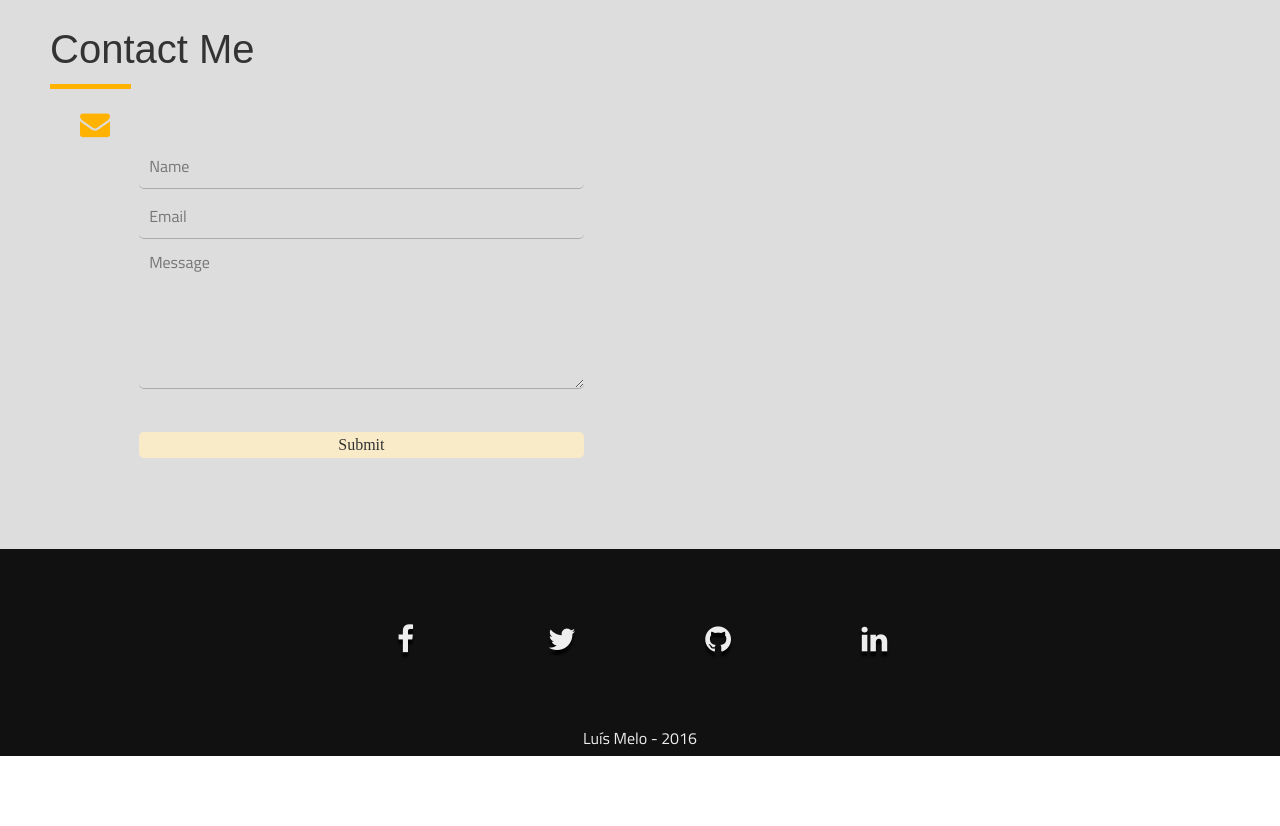
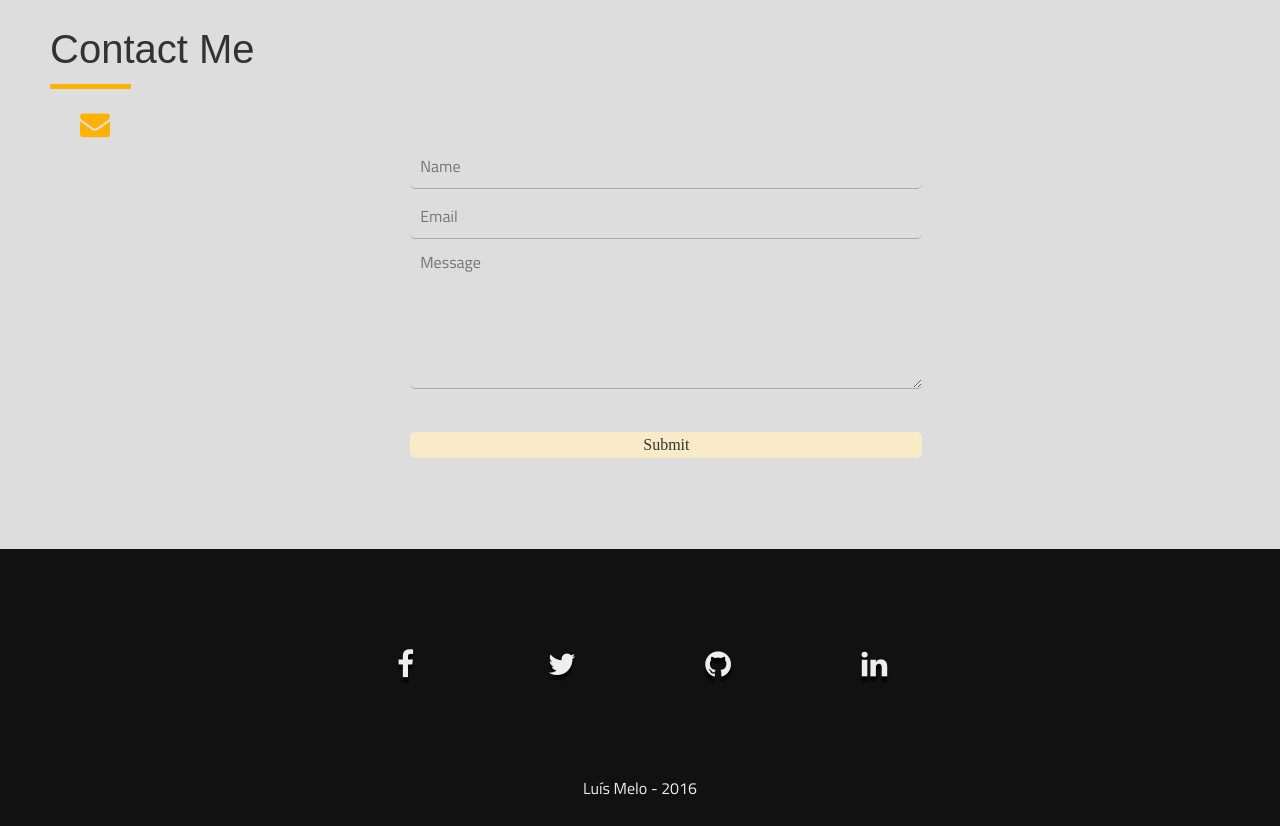
Before and after one commit to luisfmelo/luisfmelo.github.io, a website: page index.html in a window 1280 px wide. Shown: the part 2500-3326 px from the top of the page. Before the commit the page ends 3256 px from the top, so only its background shows below. Drawn offline with Linux system fonts and the light colour scheme; a web font is replaced by a local one.

Commit message:
fixed contact form max width

```diff
--- a/assets/css/mystyle.css
+++ b/assets/css/mystyle.css
@@ -384,7 +384,6 @@ input, textarea {
     -moz-background-clip: padding;
     -webkit-background-clip: padding-box;
     width: 100%;
-    max-width: 600px;
 }
 input:focus, textarea:focus {
     outline: none;
@@ -463,8 +462,8 @@ footer{
 
 .social-foot li {
     display: inline-block;
-    padding-top: 75px;
-    padding-bottom: 75px;
+    padding-top: 100px;
+    padding-bottom: 100px;
 }
 .social-foot li a {
     color: #eee;
@@ -478,5 +477,5 @@ footer{
     color: #eee;
     width: 100%;
     text-align: center;
-    padding-bottom: 10px;
+    padding-bottom: 30px;
 }
--- a/index.html
+++ b/index.html
@@ -209,7 +209,7 @@
             <div class="col-xs-offset-1 col-xs-10 col-md-8">
                 <!--<form id="contact-form" action="https://formspree.io/luismelo7@gmail.com" method="POST">-->
                 <form id="contact" class="col-xs-12">
-                    <div class="container col-xs-12 col-md-7">
+                    <div class="container col-xs-12 col-md-offset-4 col-md-8">
                         <input type="text" name="name" placeholder="Name" />
                         <br />
                         <input type="email" name="email" placeholder="Email" />
```
